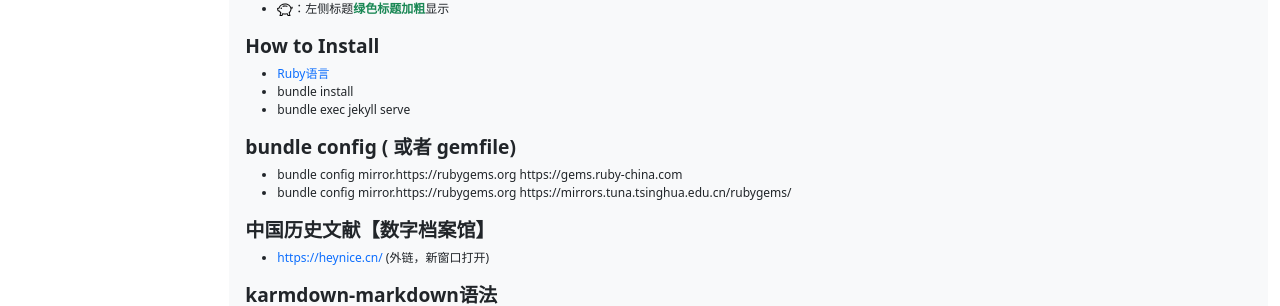
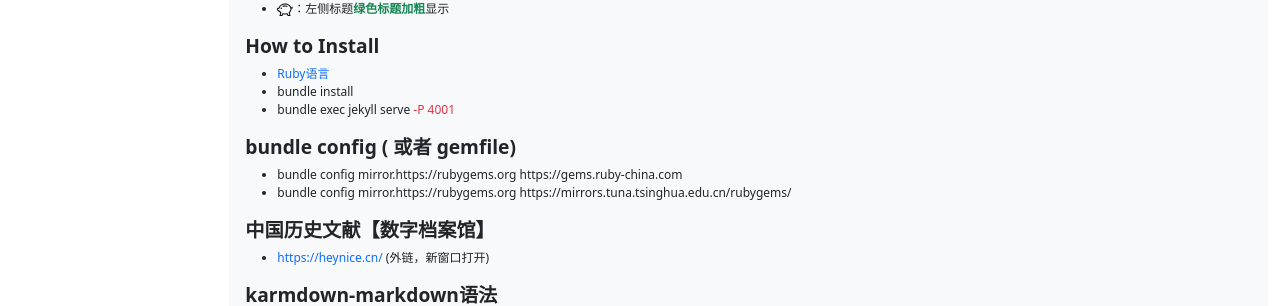
Before and after one commit to helloyuzz/wgrib2.com, a Jekyll site: the page built from _posts/1998-01-01-About.md, in a window 1280 px wide. Shown: the part 535-841 px from the top of the page. Built offline with Jekyll 4.4.1, drawn with Linux system fonts in a browser that asks for light colours.

Commit message:
Update 1998-01-01-About.md

```diff
--- a/_posts/1998-01-01-About.md
+++ b/_posts/1998-01-01-About.md
@@ -40,7 +40,7 @@ fixtop: false
 ### How to Install
   - [Ruby语言](https://www.ruby-lang.org/en/){:target="_blank"}
   - bundle install
-  - bundle exec jekyll serve
+  - bundle exec jekyll serve <span class="text-danger">-P 4001</span>
 
 ### bundle config ( 或者 gemfile)
 - bundle config mirror.https://rubygems.org https://gems.ruby-china.com
```
